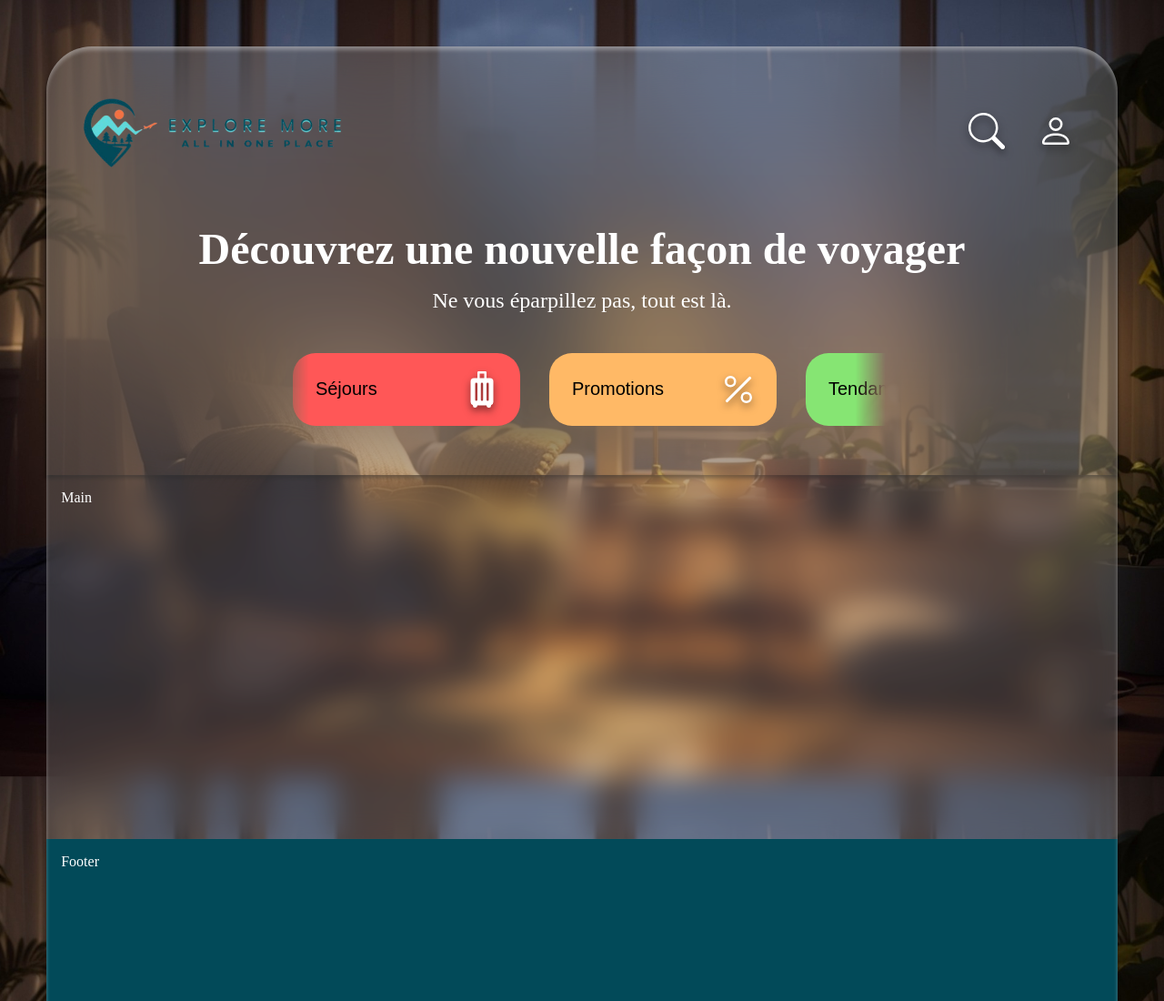
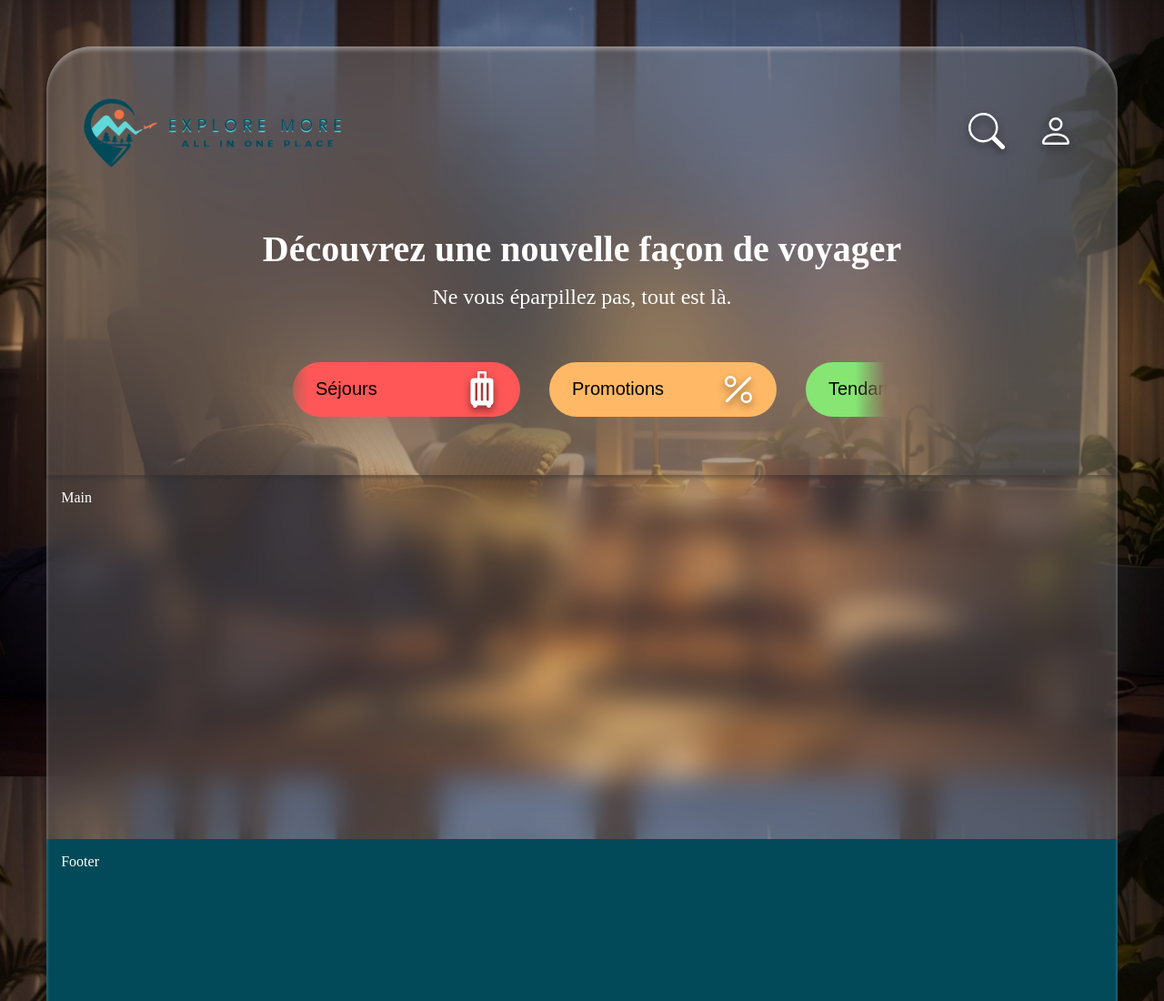
Before and after one commit to Eb-Wan/Explore-More, a plain HTML site: page index.html in a window 1280 px wide. Shown: the top 1100 px of the page at 91% size. Drawn offline with Linux system fonts and the light colour scheme.

Commit message:
Header Terminé

```diff
--- a/index.html
+++ b/index.html
@@ -24,10 +24,7 @@
             <div class="HeaderSubTitle">Ne vous éparpillez pas, tout est là.</div>
         </div>
         <div>
-            <div id="HeaderCarouselMask">
-
-            </div>
-            <div id="HeaderButtonCarousel">
+            <div id="HeaderCarousel">
                 <button>Séjours <img src="./icons/suitcase-fill.svg" alt="Icône Séjours" class="Icon"></button>
                 <button>Promotions <img src="./icons/percent.svg" alt="Icône Promotions" class="Icon"></button>
                 <button>Tendances <img src="./icons/fire.svg" alt="Icône Tendances" class="Icon"></button>
--- a/styles/style-em.css
+++ b/styles/style-em.css
@@ -1,5 +1,5 @@
 .HeaderLargeTitle {
-    font-size: 48px;
+    font-size: 40px;
     margin: 16px;
     font-weight: bold;
     text-align: center;
@@ -28,8 +28,8 @@ img.Icon {
     margin: 16px;
 }
 button {
-    border-radius: 25px;
-    height: 80px;
+    border-radius: 50px;
+    height: 60px;
     width: 250px;
     border: none;
 }
@@ -99,19 +99,19 @@ header > :nth-child(1) > img{
     object-fit: cover;
 }
 
-#HeaderButtonCarousel{
+#HeaderCarousel{
     display: flex;
     overflow: scroll;
     align-items: center;
     width: 60%;
+    max-width: 1700px;
     scrollbar-width: none;
-    -webkit-mask-image: linear-gradient(90deg, rgba(0,0,0,0) 0%, rgba(255,255,255,1) 5%, rgba(255,255,255,1) 95%, rgba(0,0,0,0) 100%);
     mask-image: linear-gradient(90deg, rgba(0,0,0,0) 0%, rgba(255,255,255,1) 5%, rgba(255,255,255,1) 95%, rgba(0,0,0,0) 100%);
 }
-#HeaderButtonCarousel::-webkit-scrollbar {
+#HeaderCarousel::-webkit-scrollbar {
     display: none;
 }
-#HeaderButtonCarousel button{
+#HeaderCarousel button{
     display: flex;
     justify-content: space-between;
     align-items: center;
@@ -121,19 +121,19 @@ header > :nth-child(1) > img{
     background-color: var(--ButtonColorRed);
     margin: 16px;
 }
-#HeaderButtonCarousel button:nth-child(2){
+#HeaderCarousel button:nth-child(2){
     background-color: var(--ButtonColorOrange);
 }
-#HeaderButtonCarousel button:nth-child(3){
+#HeaderCarousel button:nth-child(3){
     background-color: var(--ButtonColorGreen);
 }
-#HeaderButtonCarousel button:nth-child(4){
+#HeaderCarousel button:nth-child(4){
     background-color: var(--ButtonColorTurquoise);
 }
-#HeaderButtonCarousel button:nth-child(5){
+#HeaderCarousel button:nth-child(5){
     background-color: var(--ButtonColorBlue);
 }
-#HeaderButtonCarousel button:nth-child(6){
+#HeaderCarousel button:nth-child(6){
     background-color: var(--ButtonColorIndigo);
 }
 
```
